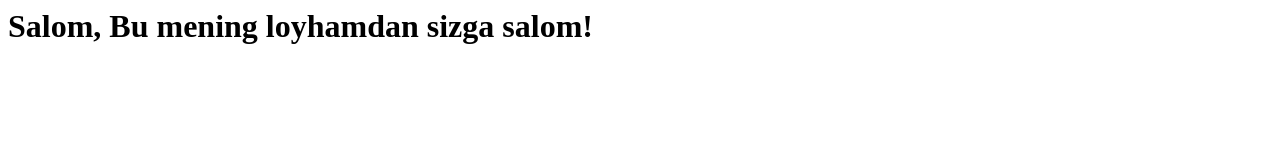
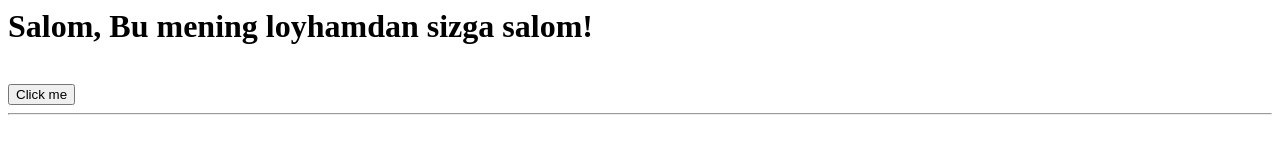
Before and after one commit to jjuullddaasshhoovv83-commits/Ikkinchi_Loyham, a plain HTML site: page index.html in a window 1280 px wide. Drawn offline with Linux system fonts and the light colour scheme.

Commit message:
updated index.html

```diff
--- a/index.html
+++ b/index.html
@@ -6,5 +6,8 @@
 
   <body>
     <h1>Salom, Bu mening loyhamdan sizga salom!</h1>
+    <br>
+    <Button>Click me</Button>
+    <hr>
   </body>
 </html>
```
